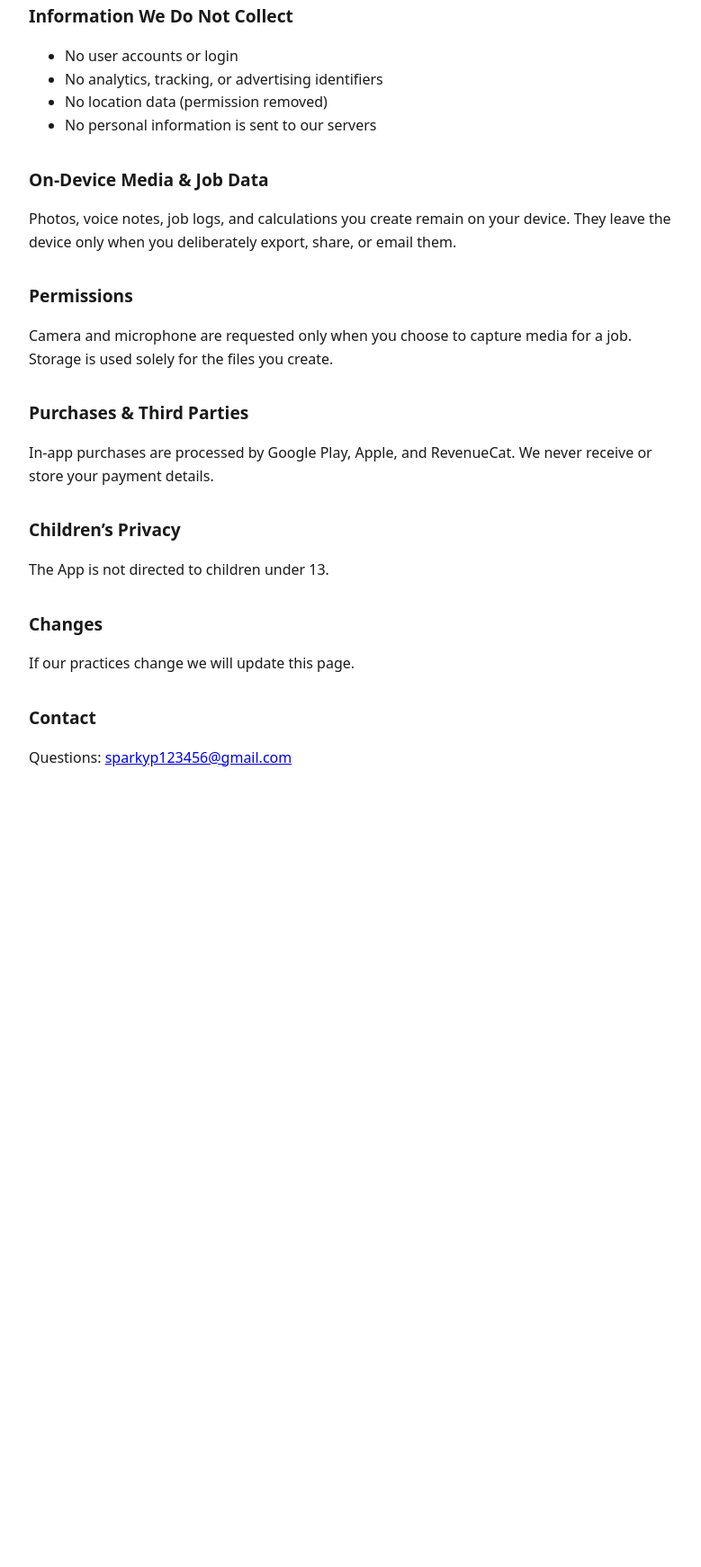
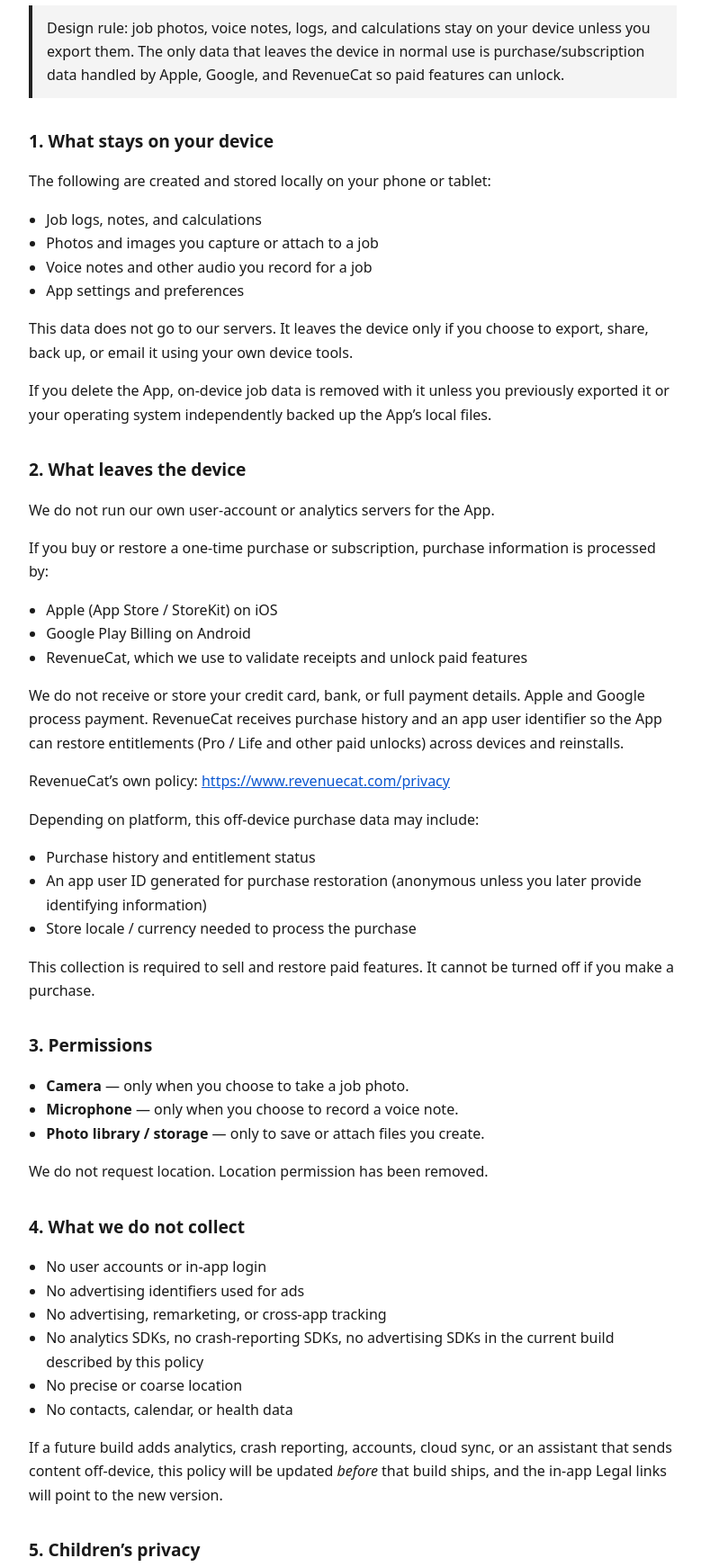
Before and after one commit to Palvarez123456/lohpa-grimoire-privacy, a plain HTML site: page index.html in a window 1280 px wide. Shown: the part 228-1970 px from the top of the page at 90% size, without its empty margins (248-1027 px from the left). Before the commit the page ends 1115 px from the top, so only its background shows below. Drawn offline with Linux system fonts and the light colour scheme.

Commit message:
Revise privacy policy and update content
Updated privacy policy details and formatting.

```diff
--- a/index.html
+++ b/index.html
@@ -5,42 +5,95 @@
   <meta name="viewport" content="width=device-width, initial-scale=1.0">
   <title>Privacy Policy — LOHPA Electrical Grimoire</title>
   <style>
-    body { font-family: system-ui, -apple-system, sans-serif; max-width: 720px; margin: 2rem auto; padding: 0 1.25rem; line-height: 1.6; color: #1a1a1a; }
+    body { font-family: system-ui, -apple-system, sans-serif; max-width: 720px; margin: 2rem auto; padding: 0 1.25rem 4rem; line-height: 1.65; color: #1a1a1a; }
     h1 { font-size: 1.75rem; margin-bottom: 0.25rem; }
     h2 { font-size: 1.2rem; margin-top: 2rem; }
-    .updated { color: #555; font-size: 0.95rem; margin-bottom: 2rem; }
+    .updated { color: #555; font-size: 0.95rem; margin-bottom: 1.25rem; }
+    .note { background: #f4f4f4; border-left: 4px solid #222; padding: 0.75rem 1rem; }
+    ul { padding-left: 1.2rem; }
+    a { color: #0b57d0; }
   </style>
 </head>
 <body>
   <h1>Privacy Policy — LOHPA Electrical Grimoire</h1>
-  <p class="updated">Last updated: August 1, 2026</p>
+  <p class="updated">Effective: August 29, 2026 &nbsp;·&nbsp; Last updated: August 29, 2026</p>
 
-  <p>LOHPA Electrical Grimoire is a field reference and job-logging tool built for electricians. We designed it to stay out of your way and out of your data.</p>
+  <p>LOHPA Electrical Grimoire (“the App”) is a field reference and job-logging tool for electricians. It is operated by Paul Alvarez, doing business as LOHPA Electrical Grimoire, in Washington, United States (“we,” “us”).</p>
 
-  <h2>Information We Do Not Collect</h2>
+  <p class="note">Design rule: job photos, voice notes, logs, and calculations stay on your device unless you export them. The only data that leaves the device in normal use is purchase/subscription data handled by Apple, Google, and RevenueCat so paid features can unlock.</p>
+
+  <h2>1. What stays on your device</h2>
+  <p>The following are created and stored locally on your phone or tablet:</p>
   <ul>
-    <li>No user accounts or login</li>
-    <li>No analytics, tracking, or advertising identifiers</li>
-    <li>No location data (permission removed)</li>
-    <li>No personal information is sent to our servers</li>
+    <li>Job logs, notes, and calculations</li>
+    <li>Photos and images you capture or attach to a job</li>
+    <li>Voice notes and other audio you record for a job</li>
+    <li>App settings and preferences</li>
+  </ul>
+  <p>This data does not go to our servers. It leaves the device only if you choose to export, share, back up, or email it using your own device tools.</p>
+  <p>If you delete the App, on-device job data is removed with it unless you previously exported it or your operating system independently backed up the App’s local files.</p>
+
+  <h2>2. What leaves the device</h2>
+  <p>We do not run our own user-account or analytics servers for the App.</p>
+  <p>If you buy or restore a one-time purchase or subscription, purchase information is processed by:</p>
+  <ul>
+    <li>Apple (App Store / StoreKit) on iOS</li>
+    <li>Google Play Billing on Android</li>
+    <li>RevenueCat, which we use to validate receipts and unlock paid features</li>
+  </ul>
+  <p>We do not receive or store your credit card, bank, or full payment details. Apple and Google process payment. RevenueCat receives purchase history and an app user identifier so the App can restore entitlements (Pro / Life and other paid unlocks) across devices and reinstalls.</p>
+  <p>RevenueCat’s own policy: <a href="https://www.revenuecat.com/privacy">https://www.revenuecat.com/privacy</a></p>
+  <p>Depending on platform, this off-device purchase data may include:</p>
+  <ul>
+    <li>Purchase history and entitlement status</li>
+    <li>An app user ID generated for purchase restoration (anonymous unless you later provide identifying information)</li>
+    <li>Store locale / currency needed to process the purchase</li>
+  </ul>
+  <p>This collection is required to sell and restore paid features. It cannot be turned off if you make a purchase.</p>
+
+  <h2>3. Permissions</h2>
+  <ul>
+    <li><strong>Camera</strong> — only when you choose to take a job photo.</li>
+    <li><strong>Microphone</strong> — only when you choose to record a voice note.</li>
+    <li><strong>Photo library / storage</strong> — only to save or attach files you create.</li>
+  </ul>
+  <p>We do not request location. Location permission has been removed.</p>
+
+  <h2>4. What we do not collect</h2>
+  <ul>
+    <li>No user accounts or in-app login</li>
+    <li>No advertising identifiers used for ads</li>
+    <li>No advertising, remarketing, or cross-app tracking</li>
+    <li>No analytics SDKs, no crash-reporting SDKs, no advertising SDKs in the current build described by this policy</li>
+    <li>No precise or coarse location</li>
+    <li>No contacts, calendar, or health data</li>
+  </ul>
+  <p>If a future build adds analytics, crash reporting, accounts, cloud sync, or an assistant that sends content off-device, this policy will be updated <em>before</em> that build ships, and the in-app Legal links will point to the new version.</p>
+
+  <h2>5. Children’s privacy</h2>
+  <p>The App is a professional tool for adult tradespeople. It is not directed to children under 13, and we do not knowingly collect personal information from children under 13. If you believe a child provided information to us, email the contact below and we will delete what we can control.</p>
+
+  <h2>6. Your choices and deletion</h2>
+  <ul>
+    <li><strong>On-device data:</strong> delete jobs, photos, and voice notes in the App, or uninstall the App.</li>
+    <li><strong>Purchases:</strong> manage, cancel, or request refunds through your Apple or Google account. We cannot cancel a store subscription from our side.</li>
+    <li><strong>RevenueCat purchase records:</strong> email <a href="mailto:sparkyp123456@gmail.com">sparkyp123456@gmail.com</a> with the subject “Delete my purchase data” and any app user ID or purchase email you have. We will delete the RevenueCat customer record we control. Store records held by Apple or Google remain under their policies.</li>
   </ul>
 
-  <h2>On-Device Media & Job Data</h2>
-  <p>Photos, voice notes, job logs, and calculations you create remain on your device. They leave the device only when you deliberately export, share, or email them.</p>
+  <h2>7. U.S. privacy requests</h2>
+  <p>We do not sell personal information. We do not share personal information for cross-context behavioral advertising.</p>
+  <p>If a U.S. state privacy law gives you rights of access, correction, or deletion for personal information we control, email the contact below. We will verify the request as reasonably possible and respond. Because the App has no user accounts, most job content never leaves your device and is not in our possession.</p>
 
-  <h2>Permissions</h2>
-  <p>Camera and microphone are requested only when you choose to capture media for a job. Storage is used solely for the files you create.</p>
+  <h2>8. International users</h2>
+  <p>The App is operated from the United States. Purchase processors may handle data in other countries under their own terms. If you use the App from outside the U.S., you understand that purchase-related data may be processed in the U.S.</p>
 
-  <h2>Purchases & Third Parties</h2>
-  <p>In-app purchases are processed by Google Play, Apple, and RevenueCat. We never receive or store your payment details.</p>
+  <h2>9. Changes</h2>
+  <p>If our practices change, we will update this page and the “Last updated” date. Material changes that add new off-device collection will be published before the corresponding App version is released.</p>
 
-  <h2>Children’s Privacy</h2>
-  <p>The App is not directed to children under 13.</p>
+  <h2>10. Contact</h2>
+  <p>Paul Alvarez · LOHPA Electrical Grimoire<br>
+  Email: <a href="mailto:sparkyp123456@gmail.com">sparkyp123456@gmail.com</a></p>
 
-  <h2>Changes</h2>
-  <p>If our practices change we will update this page.</p>
-
-  <h2>Contact</h2>
-  <p>Questions: <a href="mailto:sparkyp123456@gmail.com">sparkyp123456@gmail.com</a></p>
+  <p><a href="./terms.html">Terms of Use</a></p>
 </body>
 </html>
```
